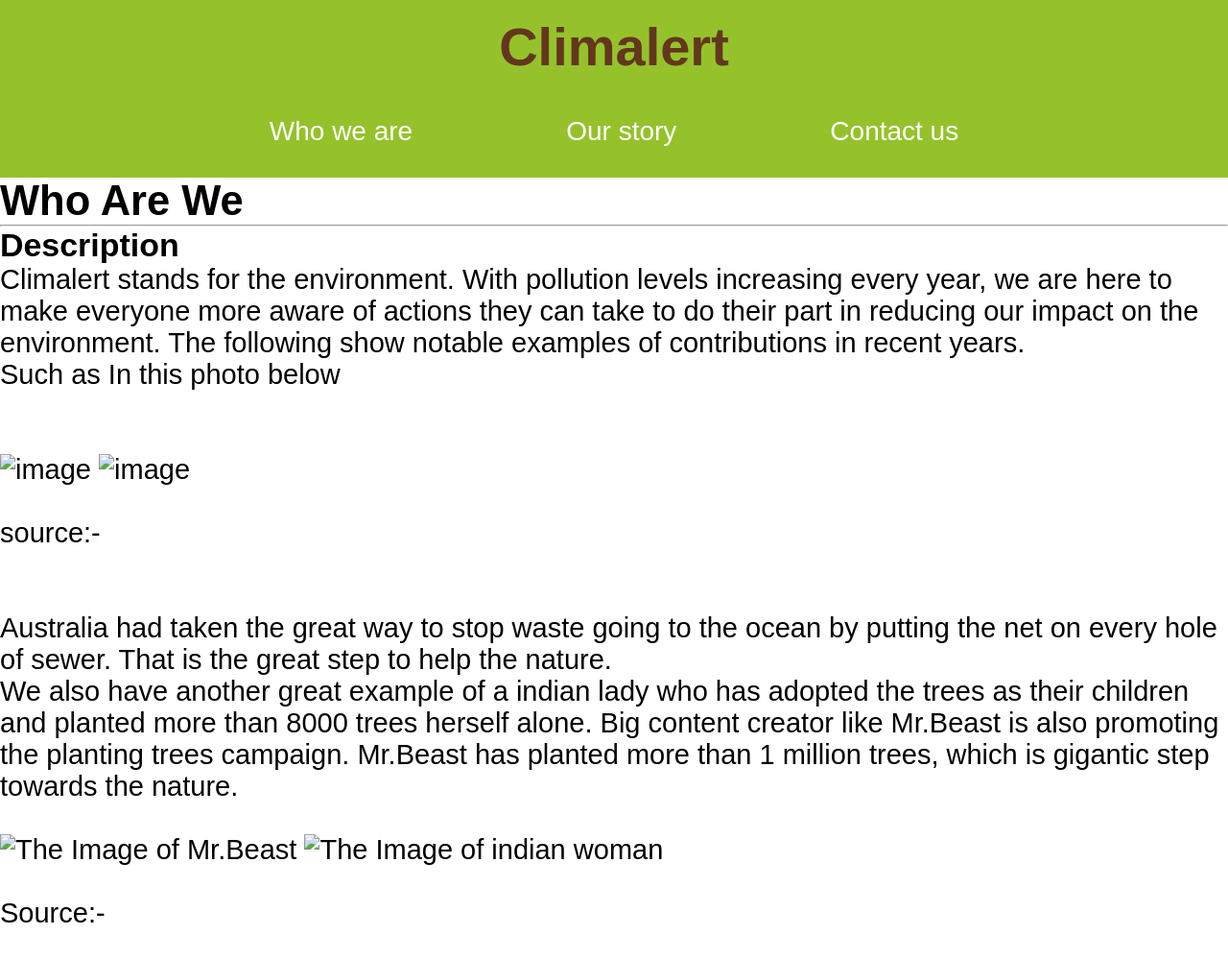
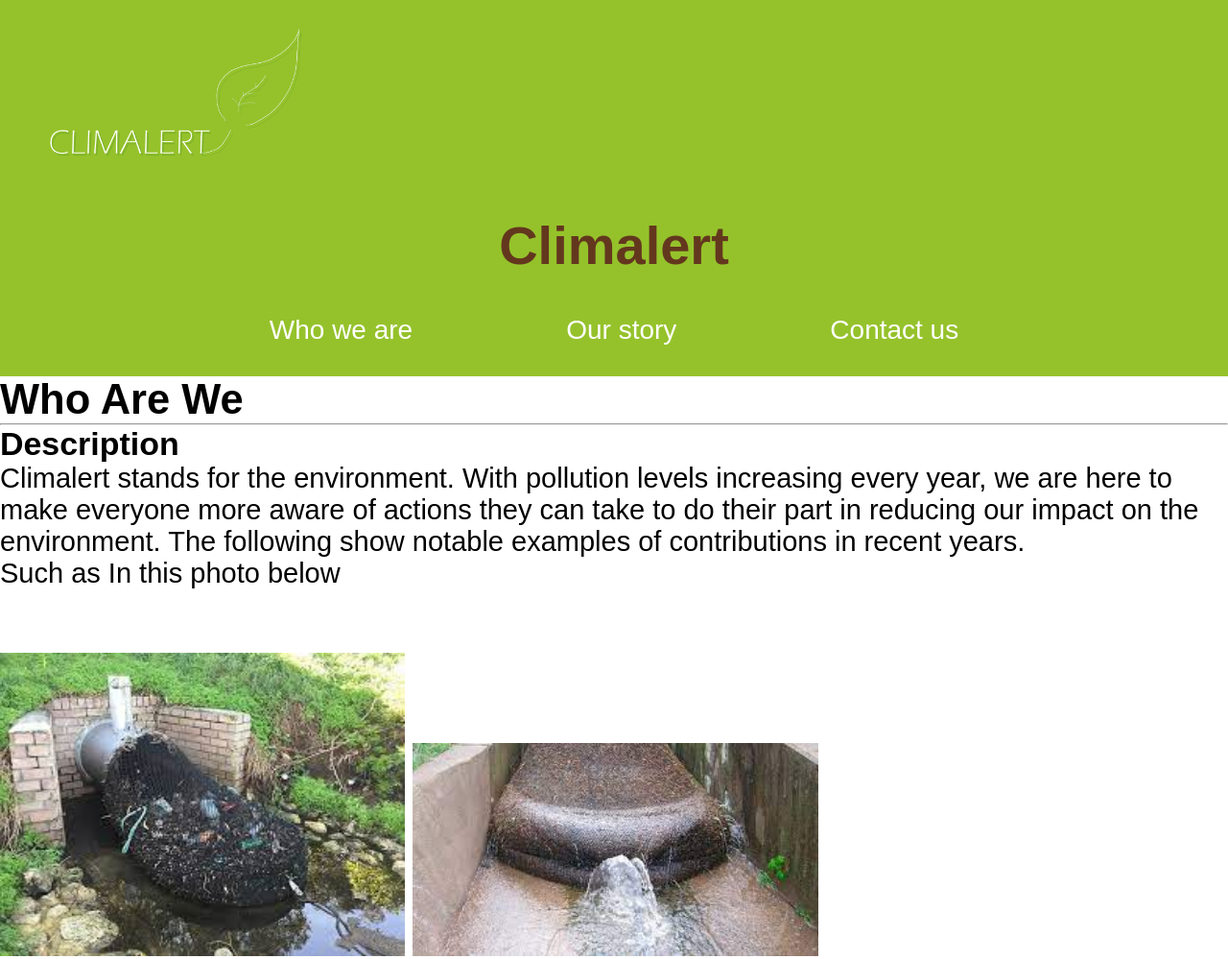
Before and after one commit to jessica2673/Climalert, a plain HTML site: page who_we_are.html in a window 1280 px wide. Shown: the top 999 px of the page at 96% size. Drawn offline with Linux system fonts and the light colour scheme.

Commit message:
Update who_we_are.html

```diff
--- a/who_we_are.html
+++ b/who_we_are.html
@@ -5,6 +5,7 @@
     <meta http-equiv="X-UA-Compatible" content="IE=edge">
     <meta name="viewport" content="width=device-width, initial-scale=1.0">
     <title>Climalert</title>
+    <link rel="stylesheet" href="/who_we_are.css">
     <link rel="stylesheet" href="/style.css">
     <!-- <h1>Climalert</h1>
     <hr>
@@ -23,8 +24,8 @@
    <!-- Navigation bar -->
    <navbar id="navbar">
     <div class="navbar-container p-1">
+        <img class = "logo" src="./img/logo_white.png" alt="logo">
         <a href="index.html"><h1>Climalert</h1></a>
-          <!-- <img src="" alt="logo"> -->
         <ul>
             <li class="p-1"><a href="who_we_are.html">Who we are</a></li>
             <li class="p-1"><a>Our story</a></li>
@@ -35,6 +36,7 @@
 
     <h2>Who Are We</h2>
     <hr>
+    <div class="description">
     <h3>Description</h3>
     <p>
         Climalert stands for the environment. With pollution levels increasing every year, we are here to make everyone more aware of actions they can take to do their part in reducing our impact on the environment. The following show notable examples of contributions in recent years.
@@ -43,8 +45,8 @@
         <br>
         <br>
         <br>
-        <img src="img.jpg" width="33%" alt="image">
-        <img src="img1.jpg" width="33%" alt="image">
+        <img src="/img/img.jpg" width="33%" alt="image">
+        <img src="/img/img1.jpg" width="33%" alt="image">
         <br>
         <br>
         source:- <a href="http://boredpanda.com" target="_blank">Boredpanda</a>
@@ -56,8 +58,8 @@
         We also have another great example of a indian lady who has adopted the trees as their children and planted more than 8000 trees herself alone. Big content creator like Mr.Beast is also promoting the planting trees campaign. Mr.Beast has planted more than 1 million trees, which is gigantic step towards the nature.
         <br>
         <br>
-        <img src="img3.jpg" alt="The Image of Mr.Beast">
-        <img src="img4.jpg" alt="The Image of indian woman">
+        <img src="/img/img3.jpg" alt="The Image of Mr.Beast">
+        <img src="/img/img4.jpg" alt="The Image of indian woman">
         <br>
         <br>
         Source:- <a href="http://teamtrees.org" target="_blank">Mr.Beast Photo</a>
@@ -65,6 +67,8 @@
         <br><br><br>
         <b>Climalert helps and navigate people to help the Environment with inspirational stories. People can meet the people from all around the world and talk to each other.</b>
     </p>
+    </div>
+
     <!-- <hr>
     <h3>Contact Us</h3>
     <hr> -->
```
Lines whose indentation alone changed are shown as unchanged.
